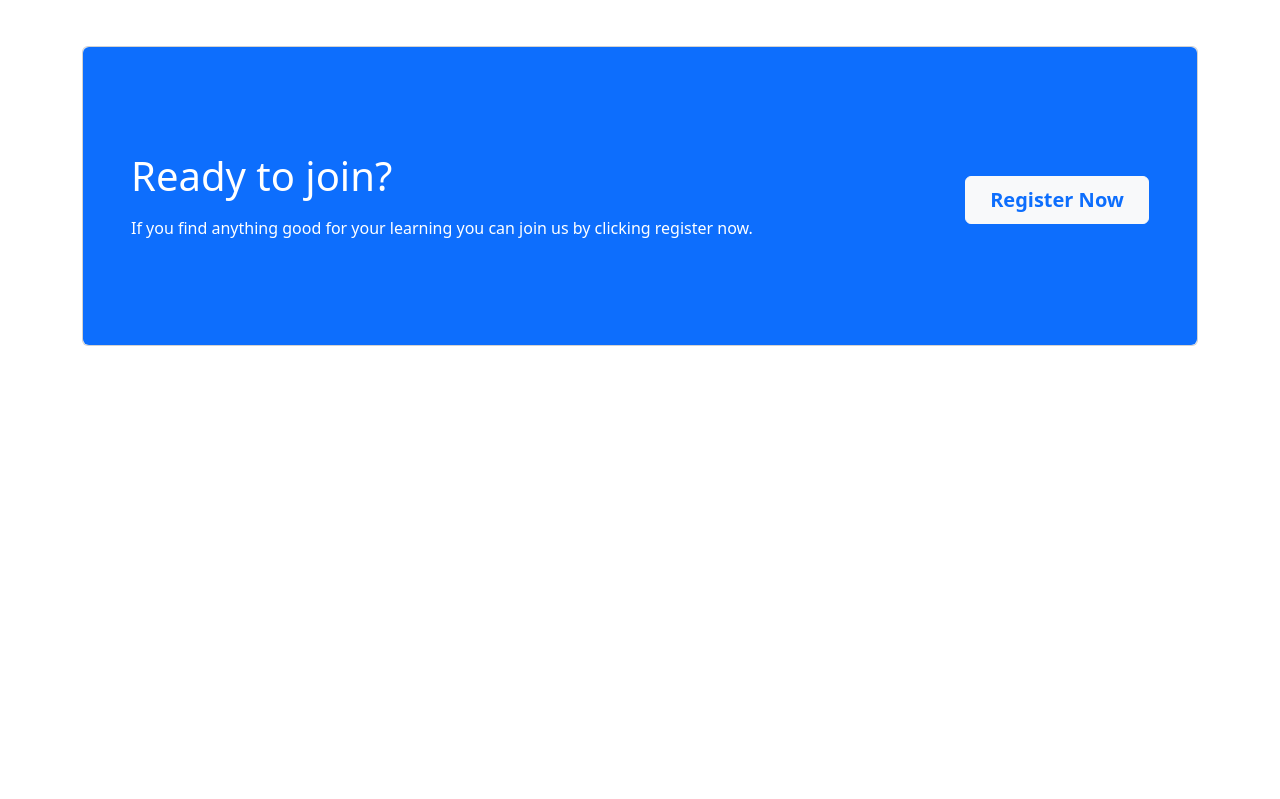
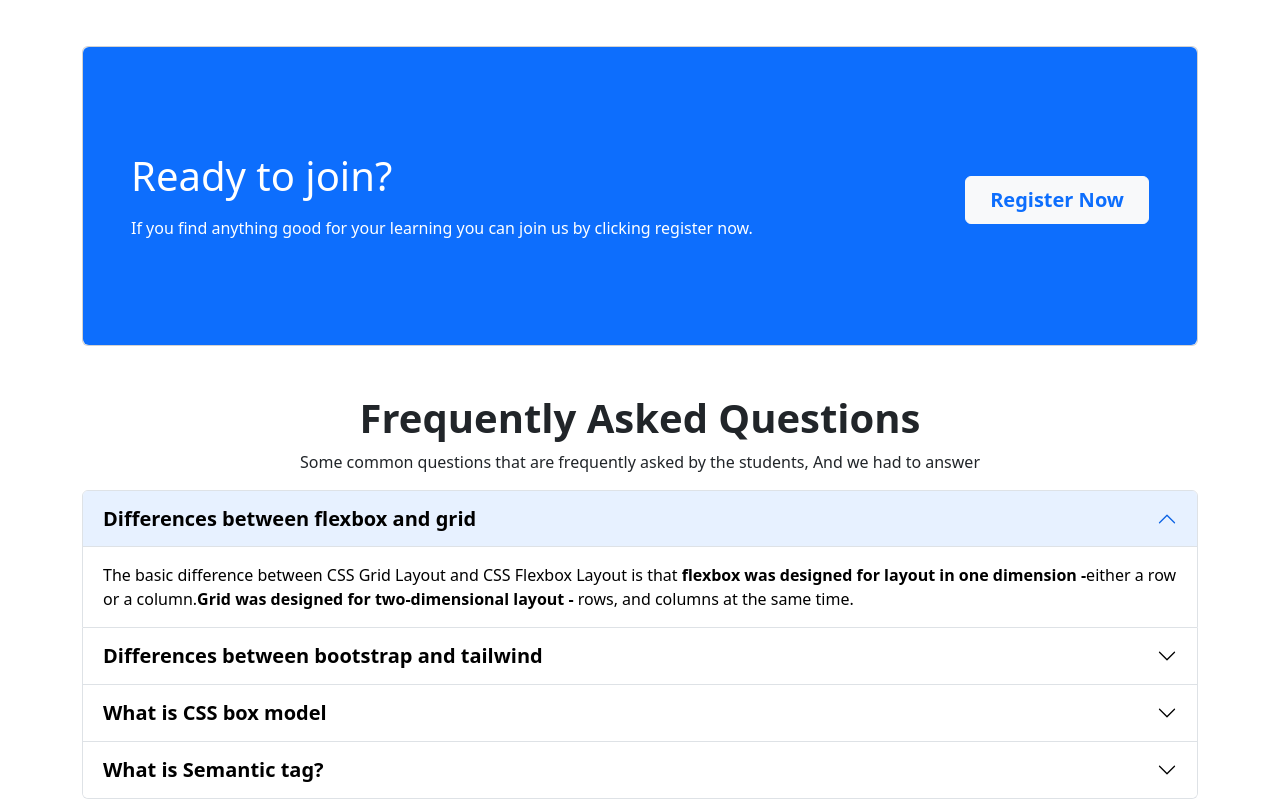
Before and after one commit to Rahmat-Ullah/edTech-website, a plain HTML site: page index.html in a window 1280 px wide. Shown: the part 2434-3233 px from the top of the page. Before the commit the page ends 2828 px from the top, so only its background shows below. Drawn offline with nearby package versions, Linux system fonts and the light colour scheme.

Commit message:
frequently asked questions part added

```diff
--- a/index.html
+++ b/index.html
@@ -279,6 +279,79 @@
             </div>
         </section>
         <!-- join end -->
+        <!-- asked question start -->
+        <section class="container mt-5">
+        <div class="text-center">
+            <h1 class="fs-1 fw-bold">Frequently Asked Questions</h1>
+            <p>Some common questions that are frequently asked by the students, And we had to answer</p>
+        </div>
+        <div class="accordion" id="accordionExample">
+            <div class="accordion-item">
+                <h2 class="accordion-header" id="headingOne">
+                    <button class="accordion-button text-black fs-5 fw-bold" type="button" data-bs-toggle="collapse" data-bs-target="#collapseOne"
+                        aria-expanded="true" aria-controls="collapseOne">
+                        Differences between flexbox and grid
+                    </button>
+                </h2>
+                <div id="collapseOne" class="accordion-collapse collapse show" aria-labelledby="headingOne"
+                    data-bs-parent="#accordionExample">
+                    <div class="accordion-body">
+                        The basic difference between CSS Grid Layout and CSS Flexbox Layout is that
+                        <strong>flexbox was designed for layout in one dimension -</strong>either a row or a column.<strong>Grid was designed for two-dimensional layout -</strong> rows, and columns at the same time.
+                    </div>
+                </div>
+            </div>
+            <div class="accordion-item">
+                <h2 class="accordion-header" id="headingTwo">
+                    <button class="accordion-button collapsed text-black fs-5 fw-bold" type="button" data-bs-toggle="collapse"
+                        data-bs-target="#collapseTwo" aria-expanded="false" aria-controls="collapseTwo">
+                        Differences between bootstrap and tailwind
+                    </button>
+                </h2>
+                <div id="collapseTwo" class="accordion-collapse collapse" aria-labelledby="headingTwo"
+                    data-bs-parent="#accordionExample">
+                    <div class="accordion-body">
+                        <strong>Bootstrap is much larger than Tailwind</strong> and requires multiple files to access its full functionality.
+                        Because of this, using Bootstrap means a significantly larger file size than Tailwind. <strong>Tailwind, however, is
+                            much younger and smaller than Bootstrap,</strong> which results in faster loading times, but also has
+                        drawbacks. The biggest drawback is that because Tailwind is so new, it isn’t quite as robust as Bootstrap.
+                    </div>
+                </div>
+            </div>
+            <div class="accordion-item">
+                <h2 class="accordion-header" id="headingThree">
+                    <button class="accordion-button collapsed text-black fs-5 fw-bold" type="button" data-bs-toggle="collapse"
+                        data-bs-target="#collapseThree" aria-expanded="false" aria-controls="collapseThree">
+                        What is CSS box model
+                    </button>
+                </h2>
+                <div id="collapseThree" class="accordion-collapse collapse" aria-labelledby="headingThree"
+                    data-bs-parent="#accordionExample">
+                    <div class="accordion-body">
+                        In CSS, the term
+                        <strong>"box model"</strong> is used when talking about design and layout. The CSS box model is essentially a box that wraps around every HTML element. It consists of: <strong>margins, borders, padding, and the actual content.</strong>
+                    </div>
+                </div>
+            </div>
+            <div class="accordion-item">
+                <h2 class="accordion-header" id="headingFour">
+                    <button class="accordion-button collapsed text-black fs-5 fw-bold" type="button" data-bs-toggle="collapse"
+                        data-bs-target="#collapseFour" aria-expanded="false" aria-controls="collapseFour">
+                        What is Semantic tag?
+                    </button>
+                </h2>
+                <div id="collapseFour" class="accordion-collapse collapse" aria-labelledby="headingFour"
+                    data-bs-parent="#accordionExample">
+                    <div class="accordion-body">
+                        The HTML semantics refers to
+                        <strong>the tags that provide meaning to an HTML page rather than just presentation.</strong> It makes HTML
+                        more comprehensible by better defining the different sections and layout of web pages.
+                    </div>
+                </div>
+            </div>
+        </div>
+        </section>
+        <!-- asked question end -->
     </main>
     <!-- JavaScript Bundle with Popper -->
     <script src="https://cdn.jsdelivr.net/npm/bootstrap@5.2.0/dist/js/bootstrap.bundle.min.js"
```
